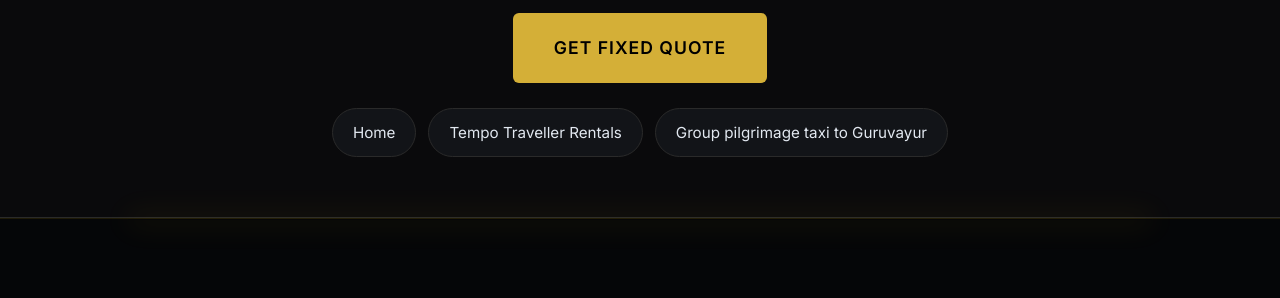
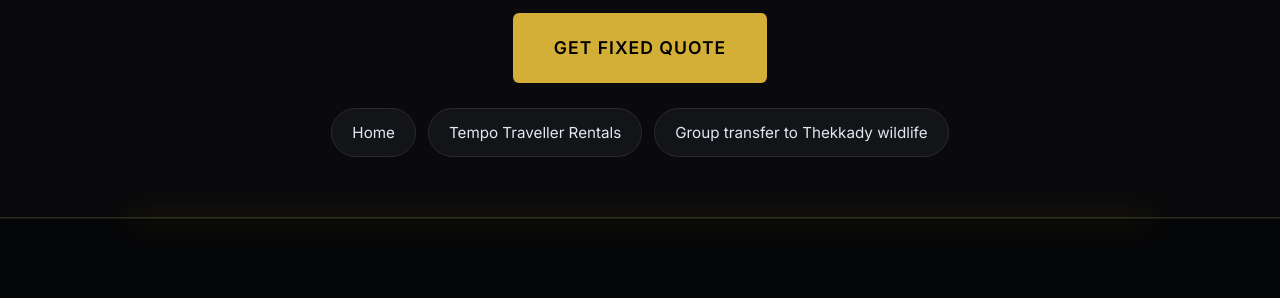
Before and after one commit to tourwithanand/tourwithanand-com, a Jekyll site: the page built from _tempo_routes/kochi-to-sabarimala-pamba-tempo.md, in a window 1280 px wide and 900 px high, scrolled down 6555 px. Shown: the part 158-456 px from the top of the window. Built offline with Jekyll 4.4.1, drawn with Linux system fonts in a browser that asks for light colours.

```diff
--- a/_tempo_routes/kochi-to-sabarimala-pamba-tempo.md
+++ b/_tempo_routes/kochi-to-sabarimala-pamba-tempo.md
@@ -12,7 +12,7 @@
 best_time_to_start: "Late night to reach Pamba by early morning to begin the hill trek"
 destination_about: "Pamba is the vital base camp on the banks of the sacred Pamba River, serving as the starting point for the trek to the Sabarimala Ayyappa Temple. It is an essential gathering point for large groups of devotees."
 top_attractions: "The primary activity for groups is taking a holy dip in the Pamba River together before beginning the arduous spiritual trek to the Sabarimala Sree Dharma Sastha Temple."
-internal_link_text: "Group pilgrimage taxi to Guruvayur"
+internal_link_text: "Group transfer to Thekkady wildlife"
 internal_link_url: "/tempo-traveller/kochi-to-guruvayur/"
 seo_keywords: "kochi to pamba tempo traveller, cochin airport to sabarimala urbania, ernakulam to pamba group taxi, aluva to nilakkal tempo, sabarimala season urbania rental, 17 seater pilgrimage cab kerala"
 title: "Tempo & Urbania Rentals: Kochi, Ernakulam & Airport to Pamba (Sabarimala) | Tour With Anand"
```
